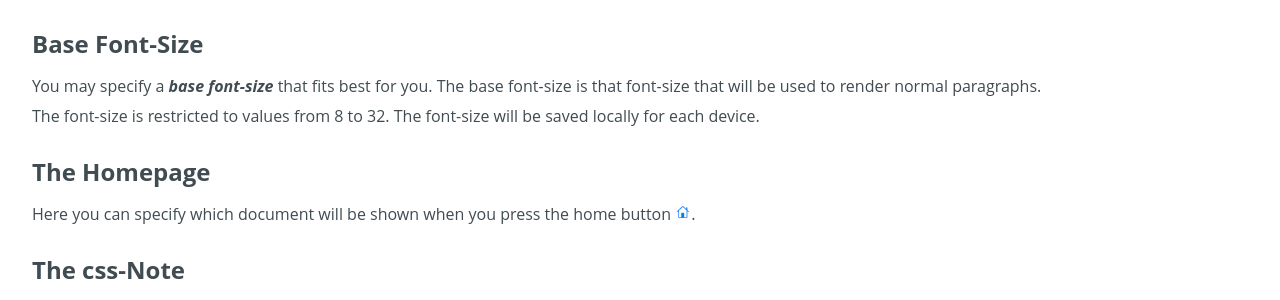
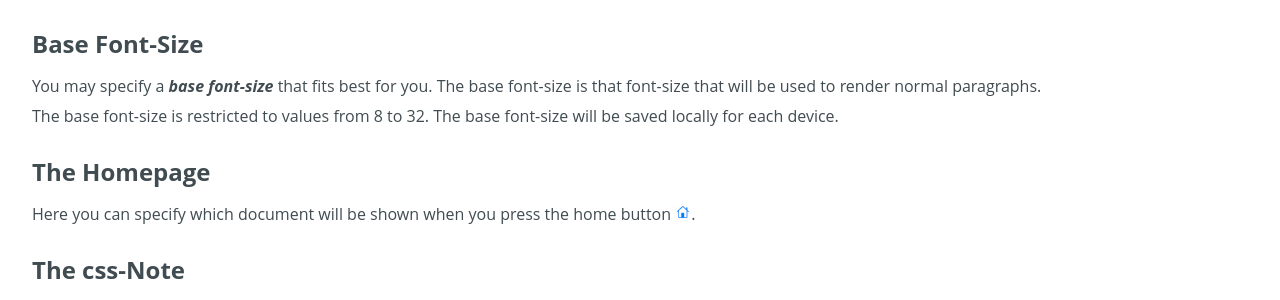
Before and after one commit to cs-LA/home, a Jekyll site: the page built from KTrunk/Manual/Settings.md, in a window 1280 px wide. Shown: the part 487-787 px from the top of the page. Built offline with Jekyll 4.4.1, drawn with Linux system fonts in a browser that asks for light colours; our own code applies the rules of GitHub Pages for plain Markdown files.

Commit message:
Update Settings.md

```diff
--- a/KTrunk/Manual/Settings.md
+++ b/KTrunk/Manual/Settings.md
@@ -39,8 +39,8 @@
   <span class="de">Die <strong><em>Basis-Schriftgröße</em></strong> kann individuell eingestellt werden. Die Basis-Schriftgröße wird für die Darstellung normaler Paragraphen benutzt.</span>
 </p>
 <p>
-  <span class="en">The font-size is restricted to values from 8 to 32. The font-size will be saved locally for each device.</span>
-  <span class="de">Die Schriftgröße ist auf Werte von 8 bis 32 begrenzt. Die Schriftgröße wird lokal für jedes Gerät gespeichert.</span>
+  <span class="en">The base font-size is restricted to values from 8 to 32. The base font-size will be saved locally for each device.</span>
+  <span class="de">Die Basis-Schriftgröße ist auf Werte von 8 bis 32 begrenzt. Die Basis-Schriftgröße wird lokal für jedes Gerät gespeichert.</span>
 </p>
 <h3>
   <span class="en">The Homepage</span>
```
